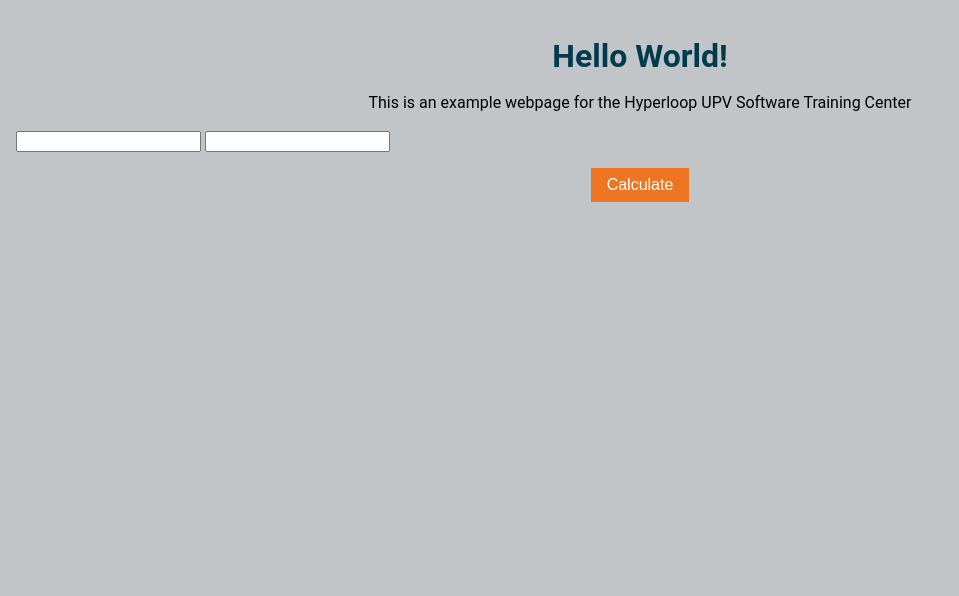
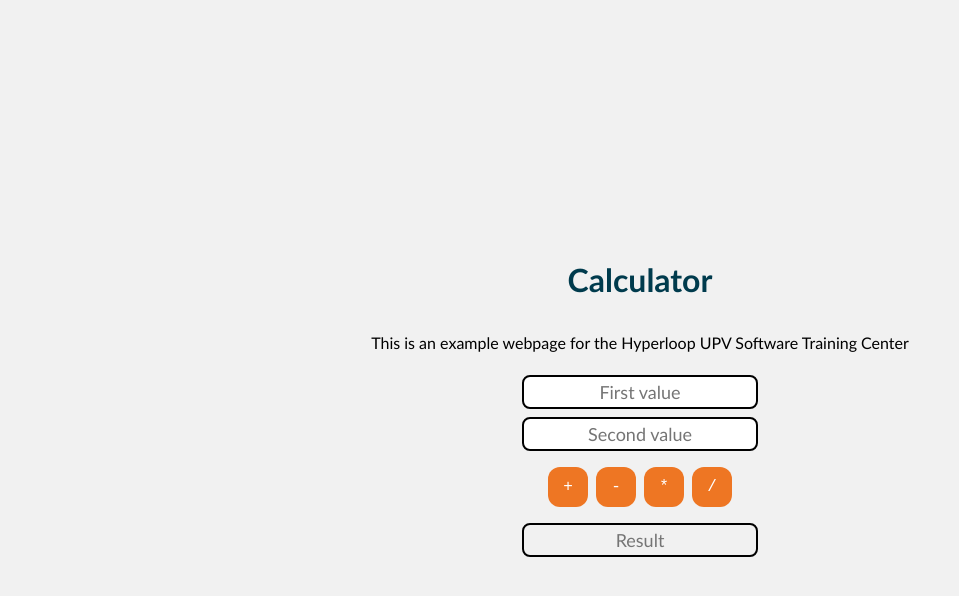
Before and after one commit to HyperloopUPV-H8/tc-software-h10, a plain HTML site: page tc-002/index.html in a window 1280 px wide. Shown: the whole page, without its empty margins (0-959 px from the left). Drawn offline with Linux system fonts and the light colour scheme.

Commit message:
add some styles

```diff
--- a/tc-002/index.html
+++ b/tc-002/index.html
@@ -6,14 +6,39 @@
     <link rel="stylesheet" href="styles-dark-mode.css" />
   </head>
   <body>
-    <h1>Hello World!</h1>
-    <p>
-      This is an example webpage for the Hyperloop UPV Software Training Center
-    </p>
+    <div class="calculator">
+      <h1>Calculator</h1>
+      <p>
+        This is an example webpage for the Hyperloop UPV Software Training
+        Center
+      </p>
 
-    <input type="text" class="input__x" />
-    <input type="text" class="input__y" />
-    <button id="calculate-button">Calculate</button>
+      <input
+        type="text"
+        class="calculator__input calculator__input_x"
+        placeholder="First value"
+      />
+      <input
+        type="text"
+        class="calculator__input calculator__input_y"
+        placeholder="Second value"
+      />
+
+      <div class="calculator__buttons">
+        <button class="calculator__button" id="calculate-button-sum">+</button>
+        <button class="calculator__button" id="calculate-button-rest">-</button>
+        <button class="calculator__button" id="calculate-button-mult">*</button>
+        <button class="calculator__button" id="calculate-button-div">/</button>
+      </div>
+
+      <input
+        readonly
+        type="text"
+        class="calculator__input calculator__input_result"
+        placeholder="Result"
+        disabled
+      />
+    </div>
 
     <!-- Link to our JS file -->
     <script src="script.js"></script>
--- a/tc-002/script.js
+++ b/tc-002/script.js
@@ -1,14 +1,70 @@
 console.log("Hello from JS!");
 
-// Grab the button from the DOM
-const calculateButton = document.getElementById("calculate-button");
+// Buttons
+const calculateSumButton = document.getElementById("calculate-button-sum");
+const calculateRestButton = document.getElementById("calculate-button-rest");
+const calculateMultButton = document.getElementById("calculate-button-mult");
+const calculateDivButton = document.getElementById("calculate-button-div");
 
 // Inputs
-const inputX = document.querySelector(".input__x");
-const inputY = document.querySelector(".input__y");
+const inputX = document.querySelector(".calculator__input_x");
+const inputY = document.querySelector(".calculator__input_y");
 
-// Add a click listener
-calculateButton.addEventListener("click", function () {
-  const result = parseInt(inputX.value) + parseInt(inputY.value);
+const inputResult = document.querySelector(".calculator__input_result");
+
+const inputError = document.querySelector(".calculator__input_error");
+
+// Math actions
+const sum = (a, b) => {
+  return a + b;
+};
+
+const substract = (a, b) => {
+  return a - b;
+};
+
+const multiply = (a, b) => {
+  return a * b;
+};
+
+const divide = (a, b) => {
+  return a / b;
+};
+
+function isNotNumeric(value) {
+  return isNaN(value) || typeof value === "boolean";
+}
+
+// That's a common function for all math related event listeners
+const calculateAction = (action) => {
+  const x = parseInt(inputX.value); // First input value
+  const y = parseInt(inputY.value); // Second input value
+
+  // If X is non-numeric value show error and prevent action
+  if (isNotNumeric(x)) {
+    inputResult.value = "First input value is invalid";
+    return;
+  }
+
+  // If Y is non-numeric value show error and prevent action
+  if (isNotNumeric(y)) {
+    inputResult.value = "Second input value is invalid";
+    return;
+  }
+
+  const result = action(x, y);
+  inputResult.value = result;
   console.log(`Result: ${result}`);
-});
+};
+
+// Add a sum button click listener
+calculateSumButton.addEventListener("click", () => calculateAction(sum));
+
+// Add a rest button click listener
+calculateRestButton.addEventListener("click", () => calculateAction(substract));
+
+// Add a mult button click listener
+calculateMultButton.addEventListener("click", () => calculateAction(multiply));
+
+// Add a div button click listener
+calculateDivButton.addEventListener("click", () => calculateAction(divide));
--- a/tc-002/styles.css
+++ b/tc-002/styles.css
@@ -1,9 +1,12 @@
 /* Basic reset or normal styling */
 body {
-        font-family: Roboto, monospace;
-        background-color: #c1c5c8; /* Light gray background */
+  font-family: "Trebuchet MS", "Lucida Sans Unicode", "Lucida Grande",
+    "Lucida Sans", Arial, sans-serif;
+  background-color: #f1f1f1; /* Light gray background */
   margin: 0;
-        padding: 1rem;
+  padding: 0;
+  width: 100vw;
+  height: 100vh;
 }
 
 /* Style the main heading */
@@ -26,12 +29,59 @@ button {
   margin: 1rem auto;
   padding: 0.5rem 1rem;
   background-color: #ee7623;
-        border: none;
   color: #fff;
   cursor: pointer;
   font-size: 1rem;
+  transition: all 0.3s;
 }
 
 button:hover {
   background-color: #c1531b; /* Slightly darker on hover */
+  transform: scale(1.05);
 }
+
+.calculator {
+  width: 100%;
+  height: 100%;
+  margin: 0 auto;
+  display: flex;
+  flex-direction: column;
+  align-items: center;
+  justify-content: center;
+  outline: 0;
+}
+
+.calculator__input {
+  font-family: "Trebuchet MS", "Lucida Sans Unicode", "Lucida Grande",
+    "Lucida Sans", Arial, sans-serif;
+  text-align: center;
+  min-width: 200px;
+  margin: 0.25rem;
+  padding: 0.25rem;
+  border-radius: 8px;
+  border: 0;
+  font-size: 1.125rem;
+  outline: 0;
+  border: 2px solid #000;
+}
+
+.calculator__input:focus {
+  border: 2px solid #c1531b;
+}
+
+.calculator__buttons {
+  display: flex;
+  gap: 8px;
+  margin: 0.75rem 0;
+}
+
+.calculator__button {
+  font-family: "Courier New", Courier, monospace;
+  margin: 0;
+  width: 40px;
+  height: 40px;
+  text-align: center;
+  padding: 0.5rem;
+  border-radius: 0.75rem;
+  border: 0;
+}
```
Lines whose indentation alone changed are shown as unchanged.
